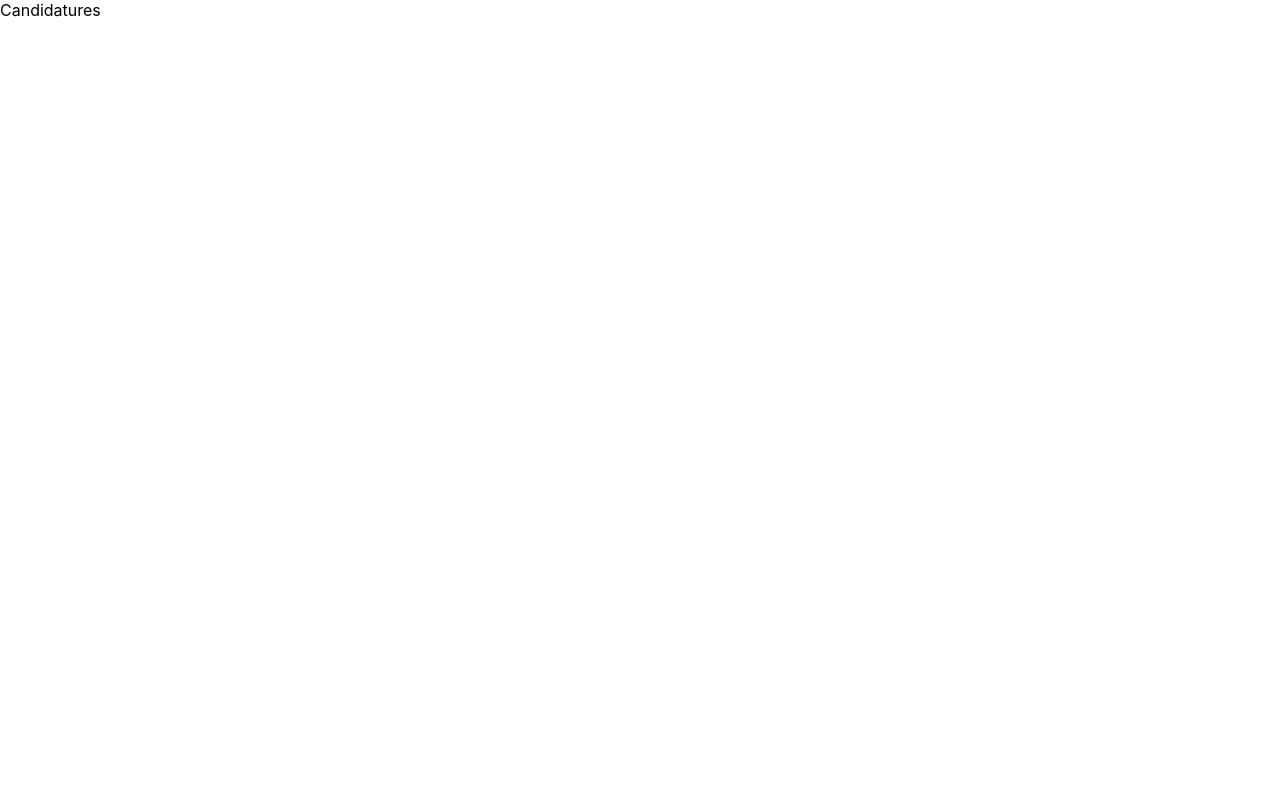
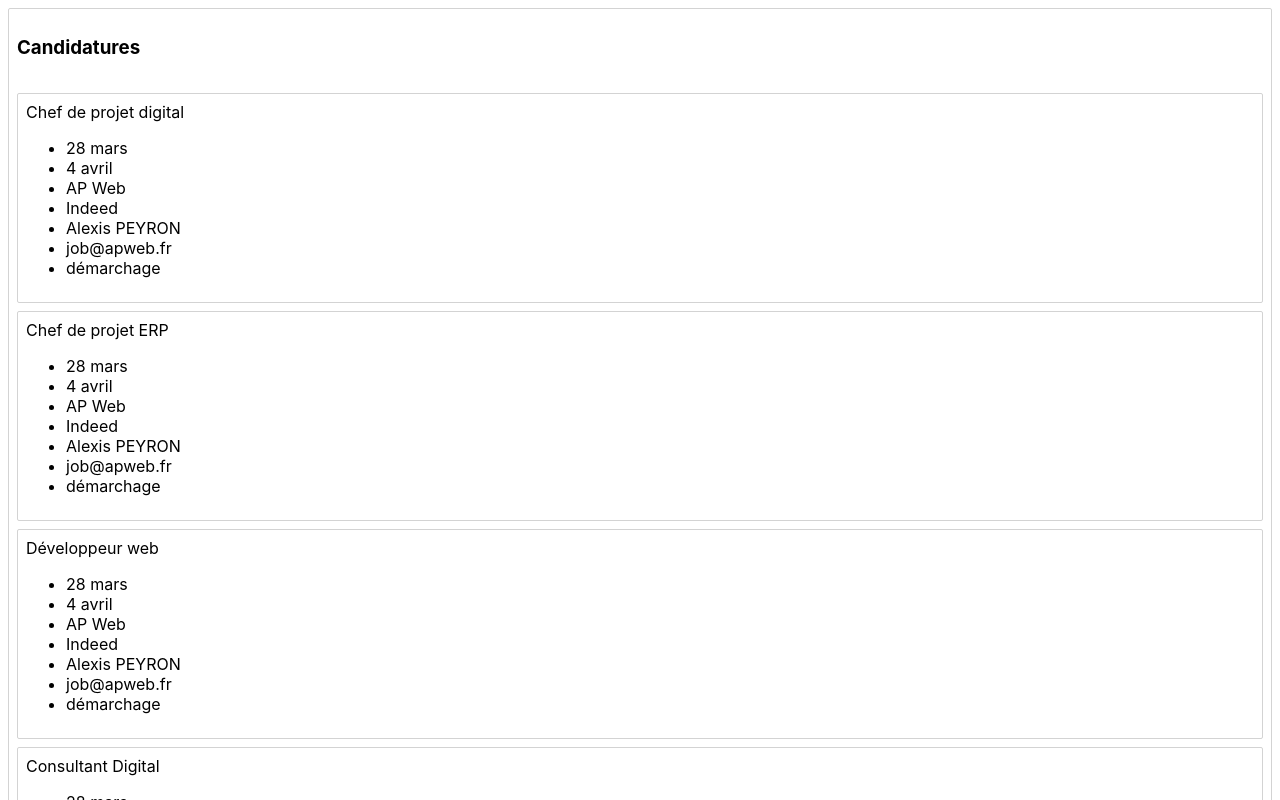
Before and after one commit to alex-69/job-board, a React (Create React App) app: page / in a window 1280 px wide. Shown: the top 800 px of the page. Built offline with nearby package versions, Linux system fonts and the light colour scheme.

Commit message:
:feat: (board) display board

```diff
--- a/package.json
+++ b/package.json
@@ -7,6 +7,7 @@
     "@testing-library/react": "^9.5.0",
     "@testing-library/user-event": "^7.2.1",
     "react": "^16.13.1",
+    "react-beautiful-dnd": "^13.0.0",
     "react-dom": "^16.13.1",
     "react-scripts": "3.4.1",
     "styled-components": "^5.1.0"
--- a/src/Board.js
+++ b/src/Board.js
@@ -11,7 +11,7 @@
       const column = this.state.columns[columnId];
       const cards = column.cardIds.map(cardId => this.state.cards[cardId]);
 
-      return <Column key={column.id} column={column} tasks={cards}/>;
+      return <Column key={column.id} column={column} cards={cards}/>;
     })
   }
 }
--- /dev/null
+++ b/src/Card.js
@@ -0,0 +1,29 @@
+import React from 'react';
+
+import styled from 'styled-components';
+
+const Container = styled.div`
+  border: 1px solid lightgrey;
+  border-radius: 2px;
+  padding: 8px;
+  margin-bottom: 8px;
+`;
+
+export default class Card extends React.Component {
+  render() {
+    return (
+      <Container>
+        {this.props.card.title}
+          <ul>
+            <li>{this.props.card.date}</li>
+            <li>{this.props.card.exitDate}</li>
+            <li>{this.props.card.company}</li>
+            <li>{this.props.card.platform}</li>
+            <li>{this.props.card.contact}</li>
+            <li>{this.props.card.email}</li>
+            <li>{this.props.card.type} </li>
+          </ul>
+      </Container>
+    )
+  }
+}
--- a/src/column.js
+++ b/src/column.js
@@ -1,7 +1,30 @@
 import React from 'react';
+
+import styled from 'styled-components';
+import Card from './Card'
+
+
+const Container = styled.div`
+  margin: 8px;
+  border: 1px solid lightgrey;
+  border-radius: 2px;
+`;
+const Title = styled.h3`
+  padding: 8px;
+`;
+const CardList = styled.div`
+  padding: 8px;
+`;
 
 export default class Column extends  React.Component {
   render() {
-    return this.props.column.title;
+    return (
+      <Container>
+        <Title>{this.props.column.title}</Title>
+        <CardList>
+          {this.props.cards.map(card => <Card key={card.id} card={card}/> )}
+        </CardList>
+      </Container>
+    )
  }
 }
--- a/src/dummyDatas.js
+++ b/src/dummyDatas.js
@@ -1,16 +1,16 @@
 const DUMMY_DATAS =
   {
     cards: {
-      'card-1': { id: 'card-1', title: 'Chef de projet digital', date: '28 mars', dateRelance: '4 avril', entreprise: 'AP Web', plateforme: 'Indeed', contact: 'Alexis PEYRON', email: 'job@apweb.fr', type: 'démarchage' },
-      'card-2': { id: 'card-2', title: 'Chef de projet ERP', date: '28 mars', dateRelance: '4 avril', entreprise: 'AP Web', plateforme: 'Indeed', contact: 'Alexis PEYRON', email: 'job@apweb.fr', type: 'démarchage' },
-      'card-3': { id: 'card-3', title: 'Développeur web', date: '28 mars', dateRelance: '4 avril', entreprise: 'AP Web', plateforme: 'Indeed', contact: 'Alexis PEYRON', email: 'job@apweb.fr', type: 'démarchage' },
-      'card-4': { id: 'card-4', title: 'Consultant Digital', date: '28 mars', dateRelance: '4 avril', entreprise: 'AP Web', plateforme: 'Indeed', contact: 'Alexis PEYRON', email: 'job@apweb.fr', type: 'démarchage' },
+      'card-1': { id: 'card-1', title: 'Chef de projet digital', date: '28 mars', exitDate: '4 avril', company: 'AP Web', platform: 'Indeed', contact: 'Alexis PEYRON', email: 'job@apweb.fr', type: 'démarchage' },
+      'card-2': { id: 'card-2', title: 'Chef de projet ERP', date: '28 mars', exitDate: '4 avril', company: 'AP Web', platform: 'Indeed', contact: 'Alexis PEYRON', email: 'job@apweb.fr', type: 'démarchage' },
+      'card-3': { id: 'card-3', title: 'Développeur web', date: '28 mars', exitDate: '4 avril', company: 'AP Web', platform: 'Indeed', contact: 'Alexis PEYRON', email: 'job@apweb.fr', type: 'démarchage' },
+      'card-4': { id: 'card-4', title: 'Consultant Digital', date: '28 mars', exitDate: '4 avril', company: 'AP Web', platform: 'Indeed', contact: 'Alexis PEYRON', email: 'job@apweb.fr', type: 'démarchage' },
     },
     columns: {
       'column-1': {
         id: 'column-1',
         title: 'Candidatures',
-        cardIds: ['card1', 'card2', 'card3', 'card4'],
+        cardIds: ['card-1', 'card-2', 'card-3', 'card-4'],
       },
     },
     columnOrder: ['column-1'],
```
Also changed, not shown: 1 other file (tests, documents, lock files or other folders).
